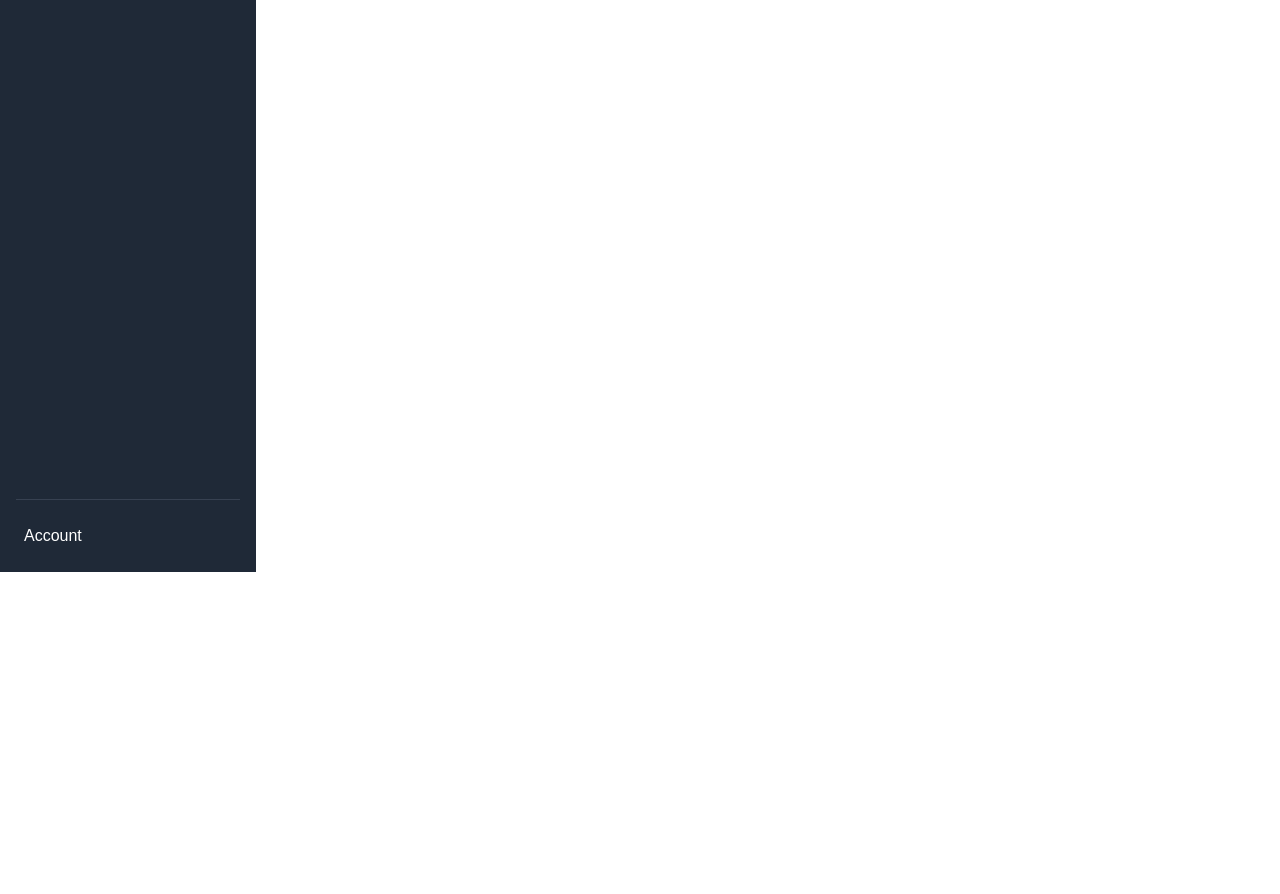
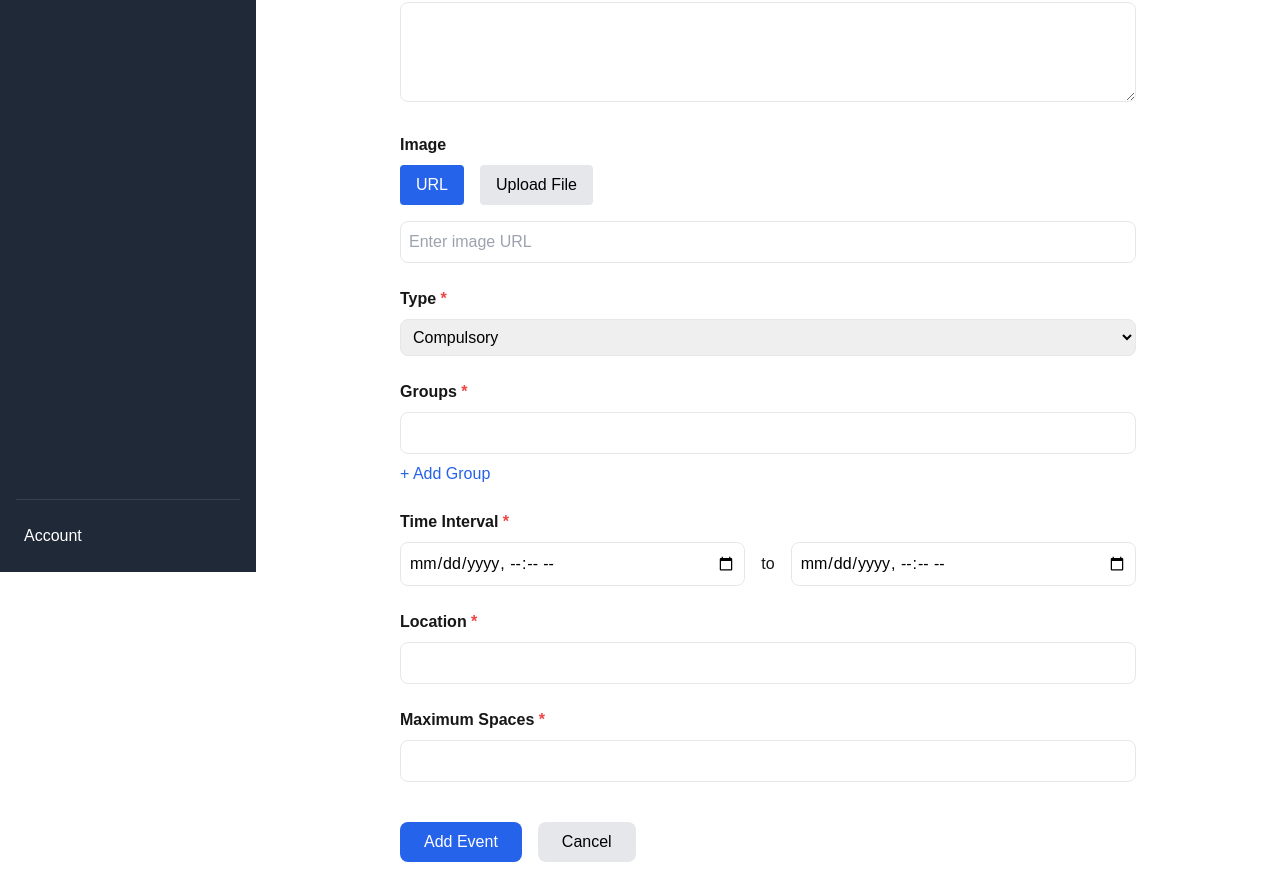
Before and after one commit to Al3jandro011/COMP3207UI, a Next.js app: page /events/add in a window 1280 px wide. Shown: the part 228-1122 px from the top of the page. Before the commit the page ends 800 px from the top, so only its background shows below. Built offline with nearby package versions, Linux system fonts and the light colour scheme.

Commit message:
Add event page done

```diff
--- /dev/null
+++ b/app/events/[id]/page.js
@@ -0,0 +1,12 @@
+export default async function EventPage({ params }) {
+  const { id } = await Promise.resolve(params);
+
+  return (
+      <div className="p-6">
+          <h1 className="text-3xl font-bold">Event {id}</h1>
+          <p className="text-gray-600">
+              Details about event {id} will go here.
+          </p>
+      </div>
+  );
+}
--- a/app/events/add/page.js
+++ b/app/events/add/page.js
@@ -1,7 +1,190 @@
+"use client";
+
+import { useState } from 'react';
+import Link from 'next/link';
+
 export default function Add() {
+    const [groups, setGroups] = useState(['']);
+    const [imageType, setImageType] = useState('url');
+
+    const addGroup = () => {
+        setGroups([...groups, '']);
+    };
+
+    const removeGroup = (index) => {
+        const newGroups = groups.filter((_, i) => i !== index);
+        setGroups(newGroups);
+    };
+
+    const updateGroup = (index, value) => {
+        const newGroups = [...groups];
+        newGroups[index] = value;
+        setGroups(newGroups);
+    };
+
     return (
-        <div>
-            <h1>Add</h1>
+        <div className="p-8">
+            <h2 className="text-3xl font-bold mb-8 px-4">Add New Event</h2>
+
+            <form className="max-w-3xl mx-auto space-y-6 px-4">
+                <div>
+                    <label className="block mb-2 font-semibold">
+                        Name <span className="text-red-500">*</span>
+                    </label>
+                    <input
+                        type="text"
+                        required
+                        className="w-full p-2 border rounded-lg text-black"
+                    />
+                </div>
+
+                <div>
+                    <label className="block mb-2 font-semibold">
+                        Description <span className="text-red-500">*</span>
+                    </label>
+                    <textarea
+                        required
+                        className="w-full p-2 border rounded-lg text-black min-h-[100px]"
+                    />
+                </div>
+
+                <div>
+                    <label className="block mb-2 font-semibold">Image</label>
+                    <div className="space-y-4">
+                        <div className="flex gap-4">
+                            <button
+                                type="button"
+                                onClick={() => setImageType('url')}
+                                className={`px-4 py-2 rounded ${imageType === 'url' ? 'bg-blue-600 text-white' : 'bg-gray-200 text-black'}`}
+                            >
+                                URL
+                            </button>
+                            <button
+                                type="button"
+                                onClick={() => setImageType('file')}
+                                className={`px-4 py-2 rounded ${imageType === 'file' ? 'bg-blue-600 text-white' : 'bg-gray-200 text-black'}`}
+                            >
+                                Upload File
+                            </button>
+                        </div>
+                        {imageType === 'url' ? (
+                            <input
+                                type="url"
+                                placeholder="Enter image URL"
+                                className="w-full p-2 border rounded-lg text-black"
+                            />
+                        ) : (
+                            <input
+                                type="file"
+                                accept="image/*"
+                                className="w-full p-2 border rounded-lg"
+                            />
+                        )}
+                    </div>
+                </div>
+
+                <div>
+                    <label className="block mb-2 font-semibold">
+                        Type <span className="text-red-500">*</span>
+                    </label>
+                    <select required className="w-full p-2 border rounded-lg text-black">
+                        <option value="compulsory">Compulsory</option>
+                        <option value="non-compulsory">Non-compulsory</option>
+                    </select>
+                </div>
+
+                <div>
+                    <label className="block mb-2 font-semibold">
+                        Groups <span className="text-red-500">*</span>
+                    </label>
+                    <div className="space-y-2">
+                        {groups.map((group, index) => (
+                            <div key={index} className="flex gap-2">
+                                <input
+                                    type="text"
+                                    value={group}
+                                    onChange={(e) => updateGroup(index, e.target.value)}
+                                    className="flex-1 p-2 border rounded-lg text-black"
+                                    required
+                                />
+                                {groups.length > 1 && (
+                                    <button
+                                        type="button"
+                                        onClick={() => removeGroup(index)}
+                                        className="p-2 text-red-500 hover:text-red-700"
+                                    >
+                                        ✕
+                                    </button>
+                                )}
+                            </div>
+                        ))}
+                        <button
+                            type="button"
+                            onClick={addGroup}
+                            className="text-blue-600 hover:text-blue-800"
+                        >
+                            + Add Group
+                        </button>
+                    </div>
+                </div>
+
+                <div>
+                    <label className="block mb-2 font-semibold">
+                        Time Interval <span className="text-red-500">*</span>
+                    </label>
+                    <div className="flex gap-4">
+                        <input
+                            type="datetime-local"
+                            required
+                            className="flex-1 p-2 border rounded-lg text-black"
+                        />
+                        <span className="flex items-center">to</span>
+                        <input
+                            type="datetime-local"
+                            required
+                            className="flex-1 p-2 border rounded-lg text-black"
+                        />
+                    </div>
+                </div>
+
+                <div>
+                    <label className="block mb-2 font-semibold">
+                        Location <span className="text-red-500">*</span>
+                    </label>
+                    <input
+                        type="text"
+                        required
+                        className="w-full p-2 border rounded-lg text-black"
+                    />
+                </div>
+
+                <div>
+                    <label className="block mb-2 font-semibold">
+                        Maximum Spaces <span className="text-red-500">*</span>
+                    </label>
+                    <input
+                        type="number"
+                        min="1"
+                        required
+                        className="w-full p-2 border rounded-lg text-black"
+                    />
+                </div>
+
+                <div className="flex gap-4 pt-4">
+                    <button
+                        type="submit"
+                        className="px-6 py-2 bg-blue-600 text-white rounded-lg hover:bg-blue-700"
+                    >
+                        Add Event
+                    </button>
+                    <Link
+                        href="/events"
+                        className="px-6 py-2 bg-gray-200 text-black rounded-lg hover:bg-gray-300"
+                    >
+                        Cancel
+                    </Link>
+                </div>
+            </form>
         </div>
     );
 }
--- a/app/events/page.js
+++ b/app/events/page.js
@@ -1,9 +1,31 @@
 import Link from 'next/link';
+import EventTile from '@/components/sidebar/EventTile';
 
 export default function Events() {
   return (
-        <div className="relative min-h-screen">
-            <h1>All Events</h1>
+      <div className="p-8">
+        <h2 className="text-3xl font-bold mb-8 px-4">All Events</h2>
+
+        <div className="flex flex-wrap gap-6 px-4">
+          <EventTile
+            imageUrl="/example.jpg"
+            title="Event Title 1"
+            description="Event description goes here"
+            ticketsLeft={100}
+          />
+          <EventTile
+            imageUrl="/example.jpg"
+            title="Event Title 2"
+            description="Another event description"
+            ticketsLeft={50}
+          />
+          <EventTile
+            imageUrl="/example.jpg"
+            title="Event Title 3"
+            description="Yet another event description"
+            ticketsLeft={75}
+          />
+        </div>
 
         <Link
           href="/events/add"
--- a/app/layout.js
+++ b/app/layout.js
@@ -24,7 +24,7 @@ export default function RootLayout({ children }) {
         className={`${geistSans.variable} ${geistMono.variable} antialiased flex h-screen`}
       >
         <Sidebar />
-        <main className="flex-grow">{children}</main>
+        <main className="flex-grow ml-64">{children}</main>
       </body>
     </html>
   );
--- a/app/timetable/page.js
+++ b/app/timetable/page.js
@@ -65,7 +65,6 @@ export default function Timetable() {
                     ))}
                 </div>
 
-                {/* Add tag button and dropdown */}
                 <div className="relative">
                     <button
                         onClick={() => setIsTagDropdownOpen(!isTagDropdownOpen)}
--- a/components/sidebar/Sidebar.js
+++ b/components/sidebar/Sidebar.js
@@ -17,8 +17,8 @@ export default function Sidebar() {
 	};
 
 	return (
-		<aside className="h-screen w-64 bg-gray-800 text-white p-4 flex flex-col">
-			<h2 className="text-2xl font-bold mb-4">EVECS</h2>
+		<aside className="fixed top-0 left-0 h-screen w-64 bg-gray-800 text-white p-4 flex flex-col">
+			<Link href="/" onClick={() => selectedPage("Home")} className="text-2xl font-bold mb-4 select-none cursor-pointer">EVECS</Link>
 			<nav className="flex-grow">
 				<ul className="space-y-2">
 					<li className="hover:bg-gray-700 rounded-md cursor-pointer">
```
Lines whose indentation alone changed are shown as unchanged.
